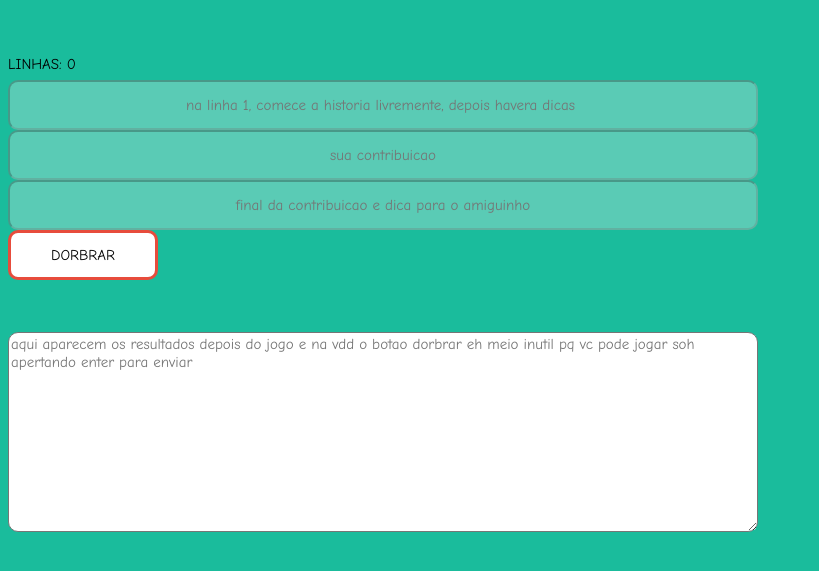
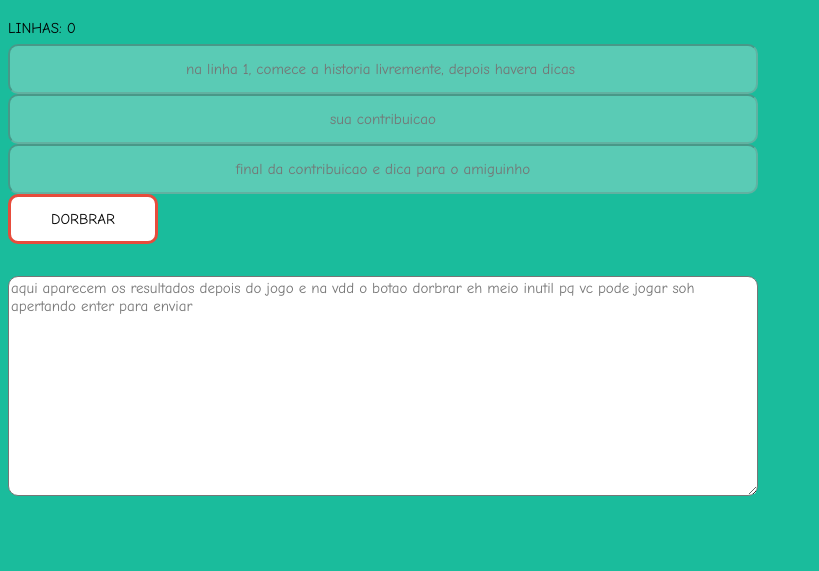
Before and after one commit to naraqb/cartinhasdokpt, a website: page public/index.html in a window 1280 px wide. Shown: the part 193-764 px from the top of the page, without its empty margins (0-819 px from the left). Drawn offline with nearby package versions, Linux system fonts and the light colour scheme; no server answers.

Commit message:
more prettier

```diff
--- a/public/index.html
+++ b/public/index.html
@@ -16,8 +16,6 @@
             <button type="submit" id="btn1""> COMECA </button>
             <!-- <button type="submit" id="btn1" onclick="startgame()"> COMECA </button> -->
         </form>
-        <br>
-        <br>
         <br>
         <p id="rou">LINHAS: 0</p>
         <form id="messageForm">
@@ -305,6 +303,7 @@
             height:50px;
         }
         #lettersbox{
+            margin-top: -20px;
             margin-left: 0px;
             text-align:left;
             border-radius:10px;
@@ -314,7 +313,7 @@
             font-family: 'Comic Sans MS';
             color:black;
             width:750px;
-            height:200px;
+            height:220;
         }
         #t {
             text-align:left;
```
